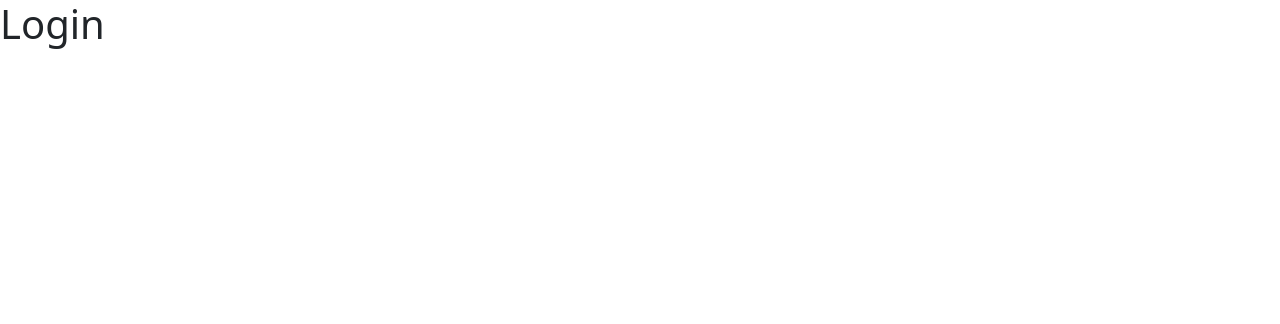
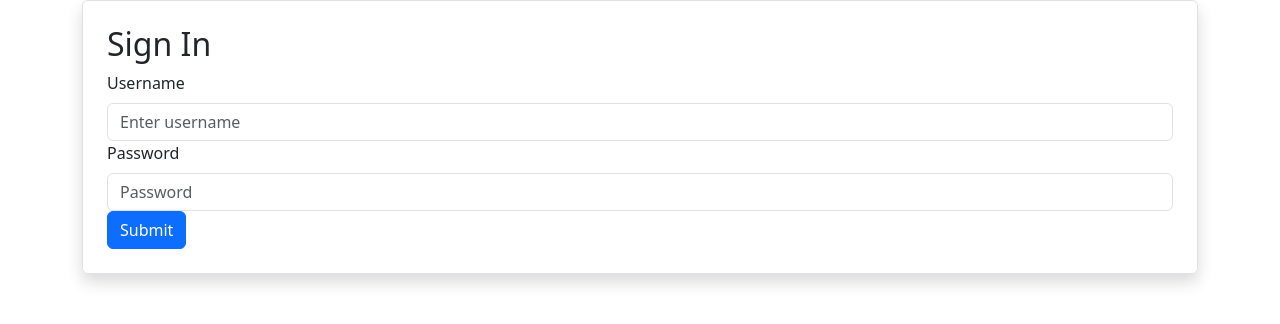
Before and after one commit to Alivefordie/course_learn, a React (Create React App) app in the folder client/: page /login in a window 1280 px wide. Shown: the top 324 px of the page. Built offline with nearby package versions, Linux system fonts and the light colour scheme.

Commit message:
Login Form

```diff
--- a/client/src/pages/Login.js
+++ b/client/src/pages/Login.js
@@ -1,15 +1,76 @@
 import React from "react";
-// import axios from "axios";
+import { Form, Button, Container, Row, Col } from 'react-bootstrap';
+import axios from 'axios';
+import { useState } from "react";
+import { useNavigate } from "react-router-dom";
 
 const Login = () => {
+    const navigate = useNavigate();
+    const initialUser = {  password: "", username: "" };
+    const [user, setUser] = useState(initialUser);
+    const [submitEnabled, setSubmitEnabled] = useState(true);
 
+    const handleUserChange = ({ target }) => {
+        const { id, value } = target;
+        setUser((currentUser) => ({
+          ...currentUser,
+          [id]: value,
+        }));
+      };
 
+    const handleSubmit = async (e) => {
+        console.log('submitted');
+        e.preventDefault();
+        setSubmitEnabled(false);
+        try{
+            let response = await axios.post('http://localhost:1337/api/auth/local', {
+                identifier: user.username,
+                password: user.password,
+            });
+            console.log(response);
+            if (response.data){
+            navigate('/Page1');}
 
+        } catch (error){
+            console.log(error);
+            console.log('wrong username & password');
+            setSubmitEnabled(true);
+        }
+    }
 
     return (
+        <div className="container">
+        <Form onSubmit={handleSubmit} className="rounded p-4 border shadow">
+        <h2>Sign In</h2>
+        <Form.Group controlId="username">
+            <Form.Label>Username</Form.Label>
+            <Form.Control
+                type="text"
+                placeholder="Enter username"
+                value={user.username}
+                onChange={handleUserChange}
+                required
+            />
+        </Form.Group>
+
+        <Form.Group controlId="password">
+            <Form.Label>Password</Form.Label>
+            <Form.Control
+                type="password"
+                placeholder="Password"
+                value={user.password}
+                onChange={handleUserChange}
+                required
+            />
+        </Form.Group>
+
         <div>
-            <h1>Login</h1>
+            <Button variant="primary" type="submit" disabled={!submitEnabled} >
+                Submit
+            </Button>
         </div>
+    </Form>
+    </div>
     );
 };
 
```
